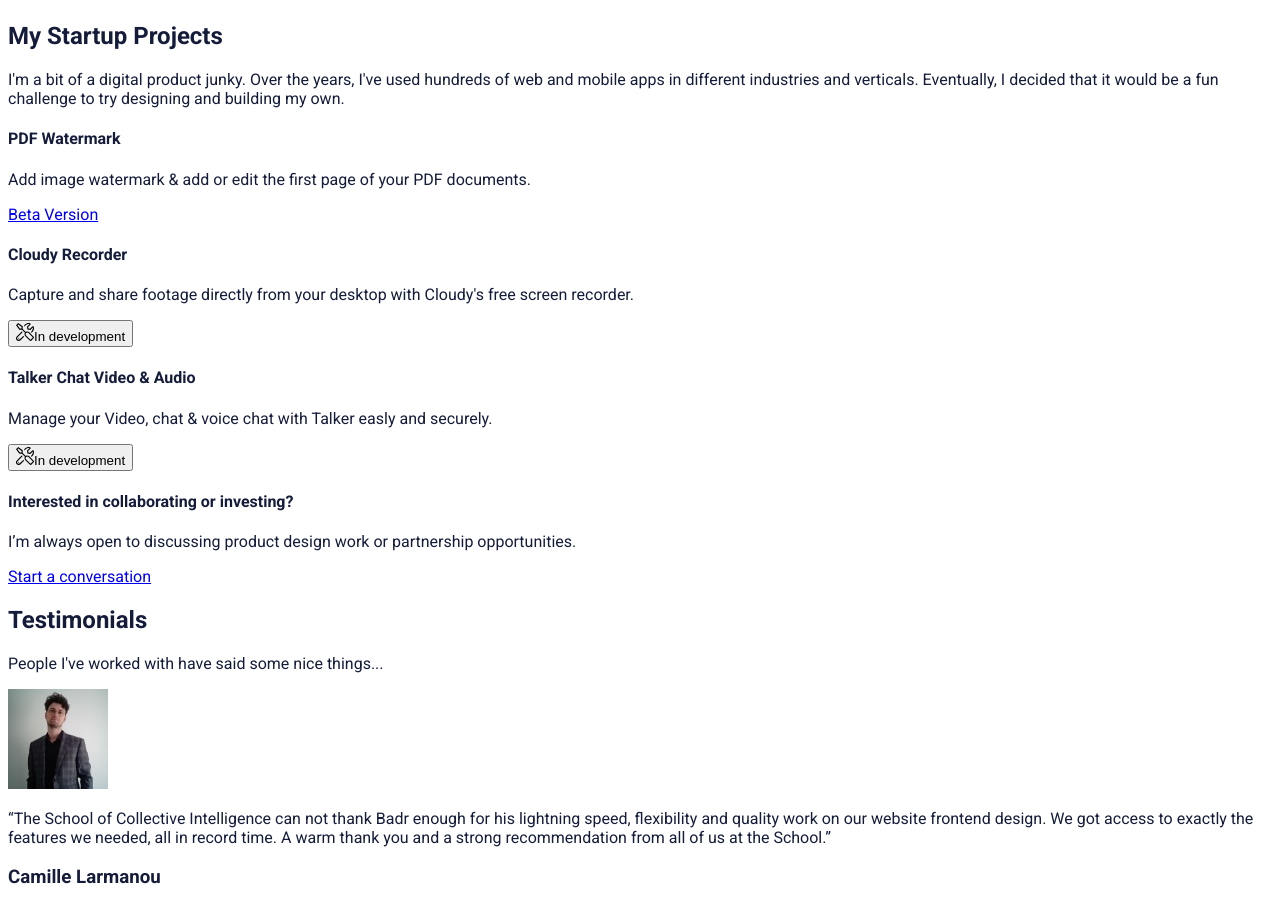
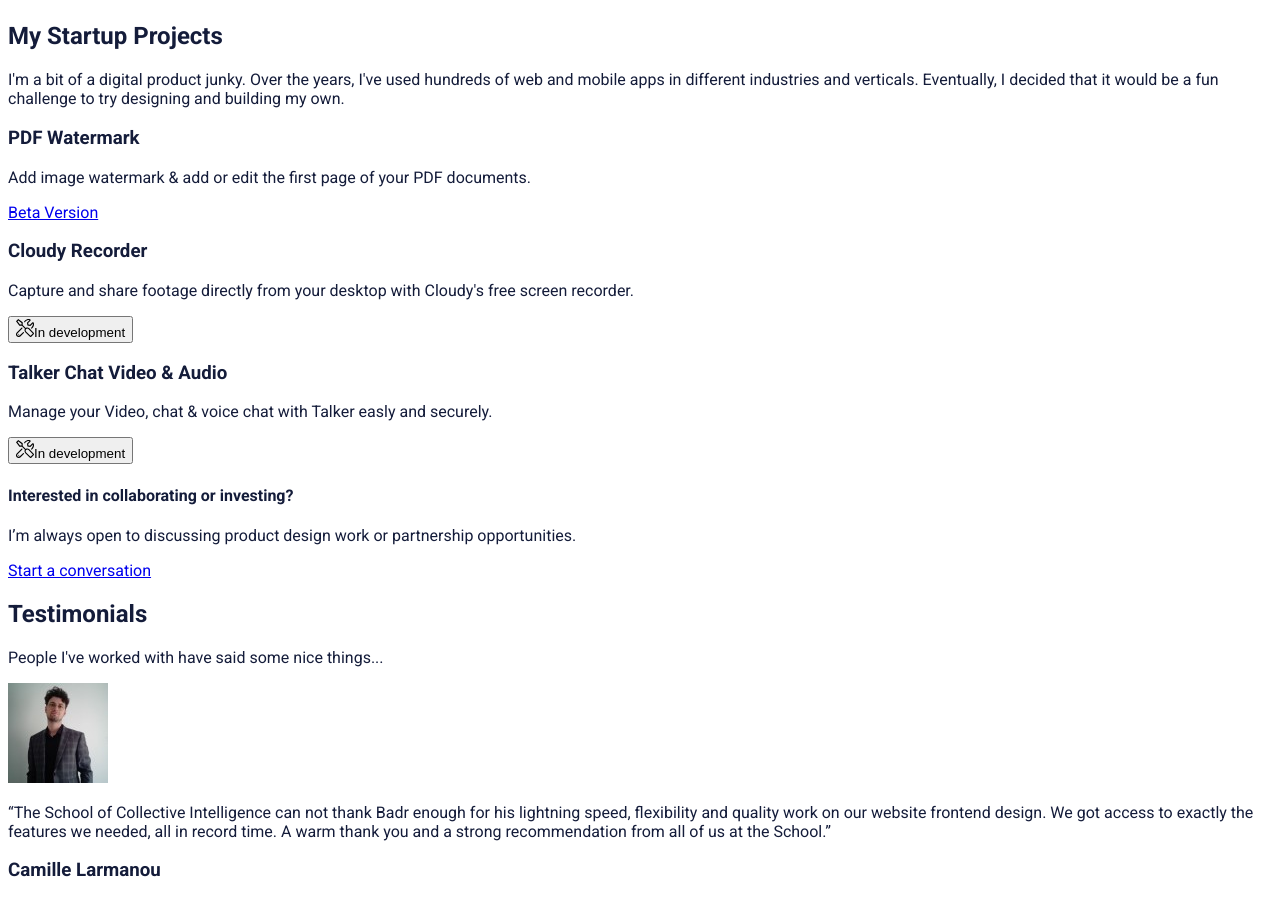
Before and after one commit to abouhilalbadr/portfoliov2, a Next.js app: page / in a window 1280 px wide. Shown: the part 3191-4094 px from the top of the page. Built offline with nearby package versions, Linux system fonts and the light colour scheme.

Commit message:
Fix Some SEO & Lighthouse problems

```diff
--- a/components/helpers/Carousel.js
+++ b/components/helpers/Carousel.js
@@ -18,11 +18,13 @@
       ))}
       <div>
         <button
+          aria-label="Camille Larmanou"
           className={"inline-block mx-2 w-4 h-4 rounded-full border-2 cursor-pointer transition duration-500 ease-in-out " + ((active === 0 ? 'bg-mainColor border-mainColor' : 'border-gray'))}
           onClick={() => setActive(0)}
         >
         </button>
         <button
+          aria-label="Lex Paulson"
           className={"inline-block mx-2 w-4 h-4 rounded-full border-2 cursor-pointer transition duration-500 ease-in-out " + ((active === 1 ? 'bg-mainColor border-mainColor' : 'border-gray'))}
           onClick={() => setActive(1)}
         >
--- a/components/helpers/Project.js
+++ b/components/helpers/Project.js
@@ -14,7 +14,7 @@
   return (
     <div className="w-full lg:w-1/3" { ...extra }>
       <div className="bg-white m-3 rounded-xl border border-gray px-10 py-8 text-center flex flex-col items-center">
-        <h4 className="text-2xl font-bold mb-4">{ project.title }</h4>
+        <h3 className="text-2xl font-bold mb-4">{ project.title }</h3>
         <p className="font-light mb-4">{ project.desc }</p>
         {button}
       </div>
--- a/pages/index.js
+++ b/pages/index.js
@@ -15,6 +15,7 @@
     <>
       <Head>
         <title>Abouhilal Badr | Desinger, Full-stack Developer</title>
+        <meta name="description" content="Desinger, Full-stack Developer"></meta>
         <link rel="icon" href="/favicon.ico" />
         <link rel="preconnect" href="https://fonts.googleapis.com" />
         <link rel="preconnect" href="https://fonts.gstatic.com" crossOrigin="true" />
```
